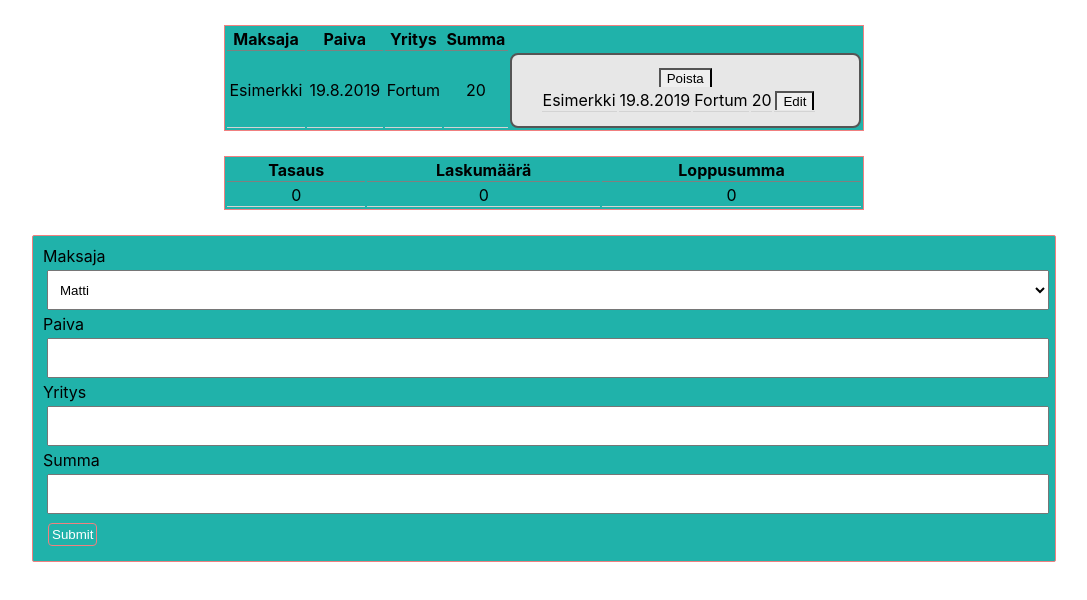
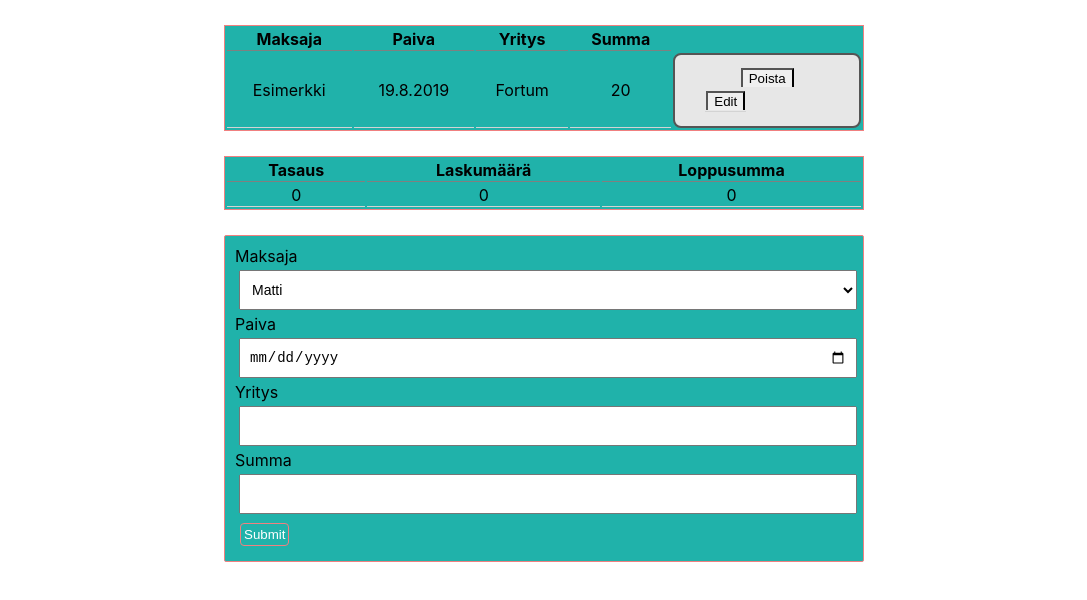
Before and after one commit to vruokon/soj_ryhmatyo_react, a React (Create React App) app: page / in a window 1280 px wide. Shown: the top 600 px of the page, without its empty margins (96-1183 px from the left). Built offline with nearby package versions, Linux system fonts and the light colour scheme.

Commit message:
Formin päivä valitaan nyt valikosta

```diff
--- a/src/components/Form.js
+++ b/src/components/Form.js
@@ -41,7 +41,7 @@ class Form extends Component {
           </select>
 
         <label>Paiva</label>
-        <input type="text" name="paiva" value={paiva} required pattern = "[^a-zA-Z]+" onChange={this.handleChange} />
+        <input type="date" name="paiva" value={paiva} required pattern= "/^$|\s+/"  onChange={this.handleChange} />
         <label>Yritys</label>
         <input type="text" name="yritys" value={yritys} required pattern="[a-zA-Z]+" onChange={this.handleChange} />
         <label>Summa</label>
--- a/src/components/Table.js
+++ b/src/components/Table.js
@@ -27,10 +27,6 @@ const TableBody = props => {
           <button onClick={() => props.poistaMaksu(i)}>Poista</button>
 
           <tr key={a}>
-            <td>{row.maksaja}</td>
-            <td>{row.paiva}</td>
-            <td>{row.yritys}</td>
-            <td>{row.summa}</td>
             <td className="Editbutton">
           <button onDoubleClick={() => props.EditButton(a)}>Edit</button>
          </td>
--- a/src/index.css
+++ b/src/index.css
@@ -31,7 +31,7 @@ button {
   border-bottom: none;
 }
 form {
-  width: 80%;
+  width: 50%;
   margin: auto;
   margin-top: 25px;
   padding: 10px;
@@ -81,8 +81,9 @@ input[type=submit]:hover {
   background-color: #555555;
 }
 
-input[type=text], select, textarea {
+input[type=text],[type=date], select, textarea {
   width: 100%;
+  font-size: 14px;
   padding: 8px;
   box-sizing: border-box;
   clear: both;
```
